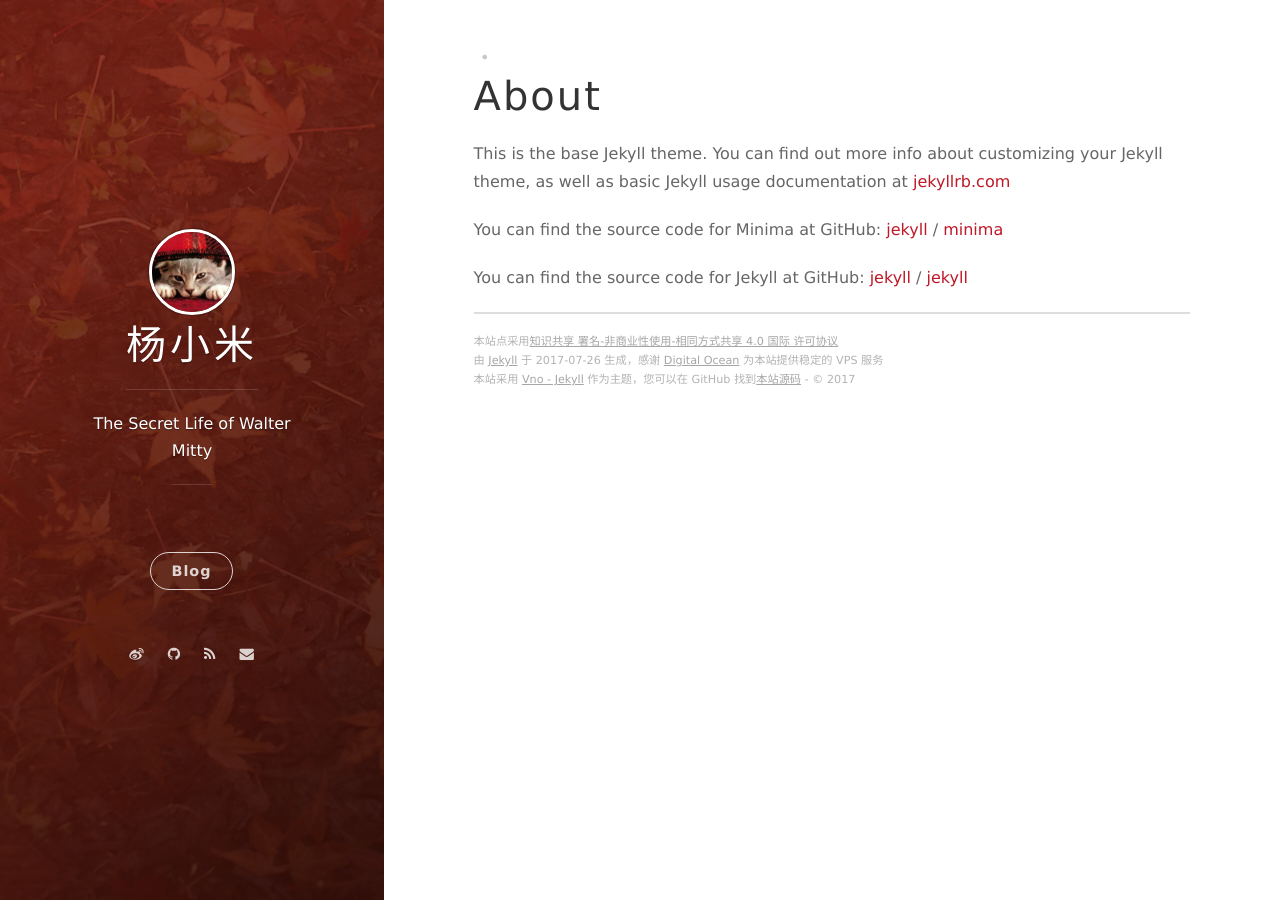
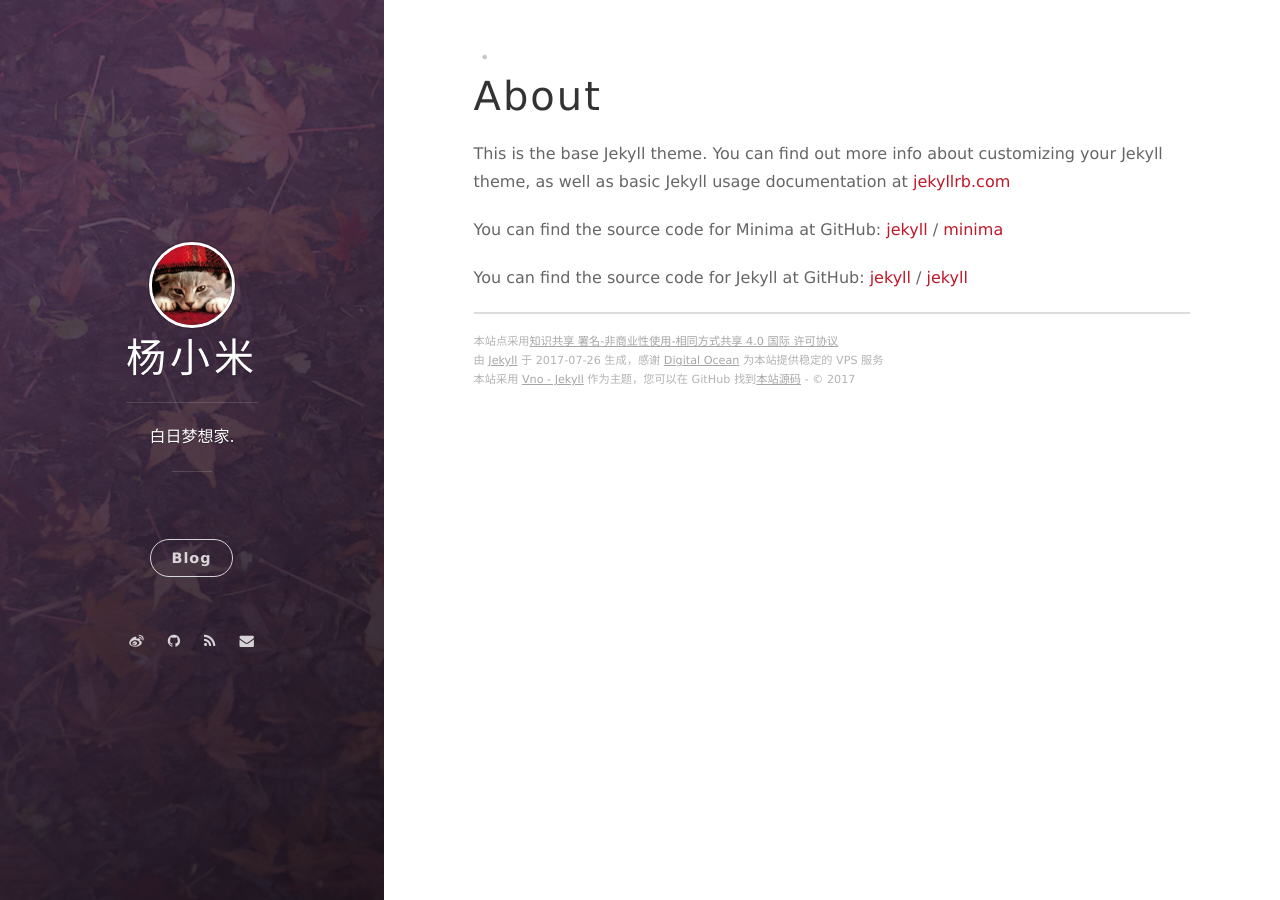
Before and after one commit to yslahq/yslahq.github.io, a Jekyll site: the page built from about.md, in a window 1280 px wide. Built offline with Jekyll 4.4.1, drawn with Linux system fonts in a browser that asks for light colours; nearby versions of some CDN libraries.

Commit message:
2017072503

```diff
--- a/_config.yml
+++ b/_config.yml
@@ -16,7 +16,7 @@
 title: 杨小米
 email: huqing758@163.com
 description: > # this means to ignore newlines until "baseurl:"
-  The Secret Life of Walter Mitty
+  白日梦想家.
 baseurl: "" # the subpath of your site, e.g. /blog
 url: "" # the base hostname & protocol for your site, e.g. http://example.com
 twitter_username: jekyllrb
@@ -29,7 +29,7 @@
   - jekyll-feed
 
 # supported colors: blue, green, purple, red, orange or slate. If you need clear, leave it empty.
-cover_color: red
+cover_color: purple
 
 # The blog button should not be removed.
 blog_button:
```
